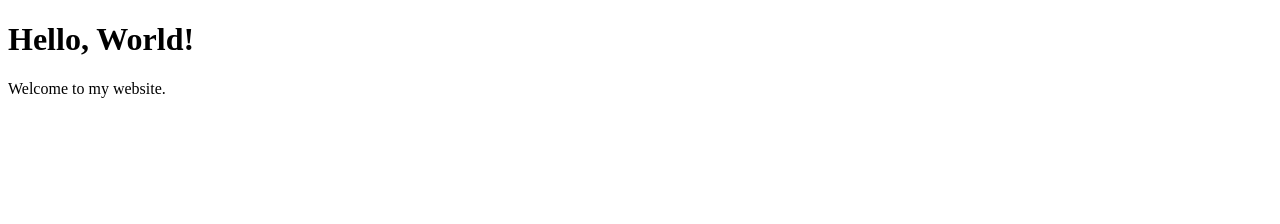
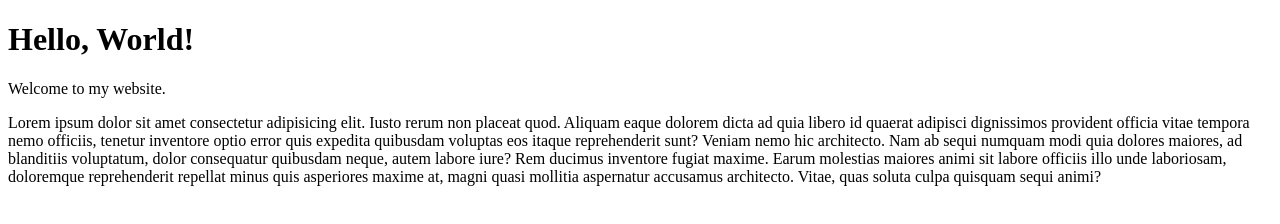
Before and after one commit to MastayY/testing, a plain HTML site: page index.html in a window 1280 px wide. Drawn offline with Linux system fonts and the light colour scheme.

Commit message:
menambah konten

```diff
--- a/index.html
+++ b/index.html
@@ -8,5 +8,6 @@
 <body>
     <h1>Hello, World!</h1>
     <p>Welcome to my website.</p>
+    <p>Lorem ipsum dolor sit amet consectetur adipisicing elit. Iusto rerum non placeat quod. Aliquam eaque dolorem dicta ad quia libero id quaerat adipisci dignissimos provident officia vitae tempora nemo officiis, tenetur inventore optio error quis expedita quibusdam voluptas eos itaque reprehenderit sunt? Veniam nemo hic architecto. Nam ab sequi numquam modi quia dolores maiores, ad blanditiis voluptatum, dolor consequatur quibusdam neque, autem labore iure? Rem ducimus inventore fugiat maxime. Earum molestias maiores animi sit labore officiis illo unde laboriosam, doloremque reprehenderit repellat minus quis asperiores maxime at, magni quasi mollitia aspernatur accusamus architecto. Vitae, quas soluta culpa quisquam sequi animi?</p>
 </body>
 </html>
```
